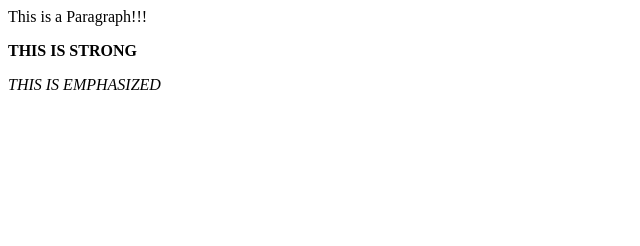
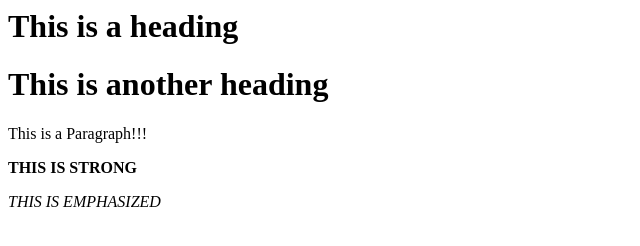
Before and after one commit to BrentMacadangdang/Project201712051, a plain HTML site: page index.html in a window 1280 px wide. Shown: the whole page, without its empty margins (0-640 px from the left). Drawn offline with Linux system fonts and the light colour scheme.

Commit message:
Update index.html

```diff
--- a/index.html
+++ b/index.html
@@ -1,4 +1,10 @@
 <html>
+
+<head>
+
+  <h1>This is a heading</h1>
+
+  <h1>This is another heading</h1>
 
 <p>This is a Paragraph!!!</p>
 
```
